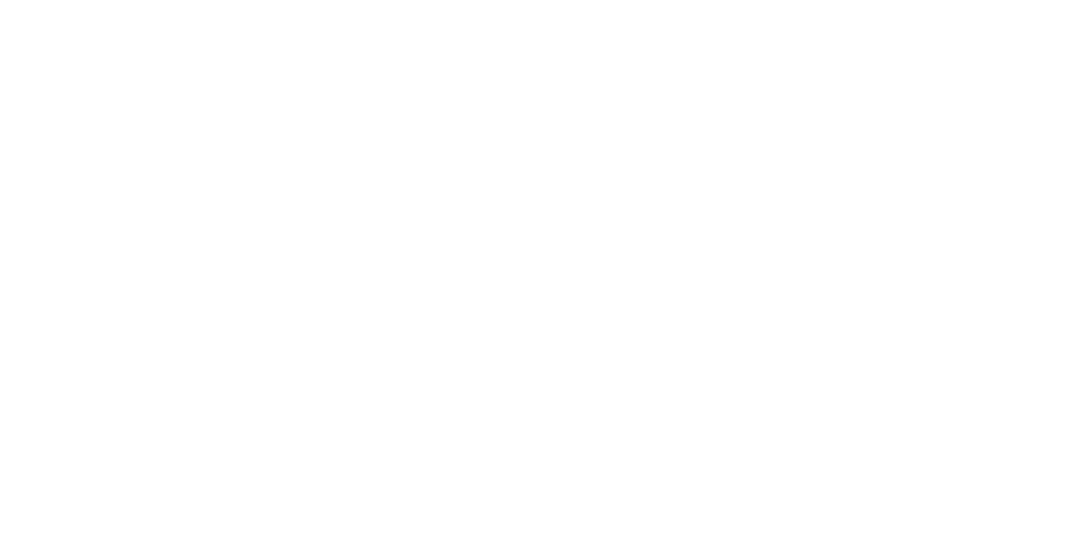
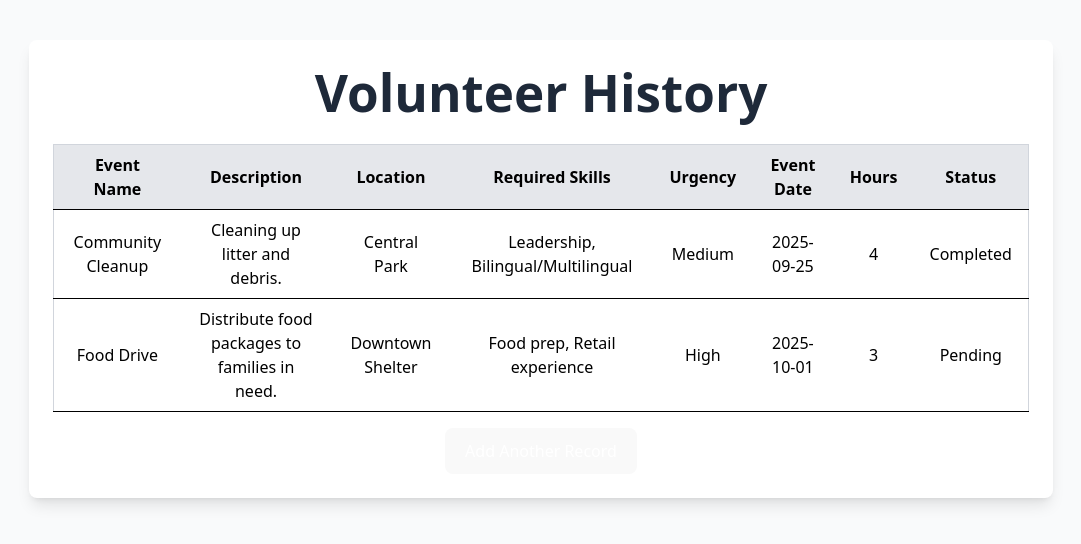
Before and after one commit to T-Sikes/Volunteer_Database_Manager, a React (Vite) app in the folder frontend/: page /volunteer-history in a window 1280 px wide. Before the commit this address had no page. Shown: the top 544 px of the page, without its empty margins (99-1180 px from the left). Built offline with nearby package versions, Linux system fonts and the light colour scheme.

Commit message:
Basic Volunteer history page created. Harcoded history , Form will pull event data from backend when adding records.

```diff
--- a/frontend/src/App.jsx
+++ b/frontend/src/App.jsx
@@ -1,6 +1,7 @@
 import { BrowserRouter as Router, Routes, Route } from "react-router-dom"
 import EventManagement from "./pages/EventManagement.jsx"
 import UserProfile from "./pages/UserProfile.jsx"
+import VolunteerHistory from "./pages/VolunteerHistory.jsx"
 
 function App() {
   return (
@@ -12,6 +13,7 @@ function App() {
         <Routes>
                 <Route path='/event-management' element={<EventManagement/>} />
                 <Route path='/profile' element={<UserProfile/>} />
+                <Route path='/volunteer-history' element={<VolunteerHistory/>} />
         </Routes>
       </Router>
     </div>
--- /dev/null
+++ b/frontend/src/components/VolunteerHistoryForm.jsx
@@ -0,0 +1,89 @@
+import {useState,} from "react";
+
+function VolunteerHistoryForm({ submitRecord, closeForm, events = [] }) {
+  const [selectedEvent, setSelectedEvent] = useState(null);
+  const [hours, setHours] = useState('');
+  const [status, setStatus] = useState('');
+
+  const allStatuses = ["Completed", "Pending", "Cancelled"];
+
+  const handleSubmit = (e) => {
+    e. preventDefault();
+
+    //validations
+    if (!selectedEvent) return alert("Select an event");
+    if (!hours || isNaN(hours)) return alert("Hours must be a number");
+    if (!status) return alert("Status is required");
+
+
+    submitRecord({
+      eventName: selectedEvent.name,
+      description: selectedEvent.description || "",
+      location: selectedEvent.location || "",
+      requiredSkills: selectedEvent.requiredSkills || [],
+      urgency: selectedEvent.urgency || "",
+      eventDate: selectedEvent.eventDate || "",
+      hours: Number(hours),
+      status,
+    });
+
+    //reset form
+    setSelectedEvent(null);
+    setHours("");
+    setStatus("");
+  };
+
+  return (
+    <form className="bg-white p-6 rounded-lg shadow-md w-96 flex flex-col space-y-4">
+      <h2 className="text-xl font-bold text-center text-gray-800 mb-4">Add Volunteer Record</h2>
+
+      {/* Event dropdown */}
+      <div className="flex flex-col">
+        <label className="mb-1 font-medium text-gray-700">Event*</label>
+        <select
+          value={selectedEvent ? selectedEvent.name : ''}
+          onChange={e => {
+            const event = events.find(ev => ev.name === e.target.value);
+            setSelectedEvent(event || null);
+          }}
+          className="border-2 rounded-lg border-gray-500 p-2 text-gray-900 bg-white"
+        >
+          <option value="">Select an event</option>
+          {events.map(ev => (
+            <option key={ev.name} value={ev.name}>{ev.name}</option>
+          ))}
+        </select>
+      </div>
+
+      <div className="flex flex-col">
+        <label className="mb-1 font-medium text-gray-700">Hours*</label>
+        <input
+          type="number"
+          value={hours}
+          onChange={e => setHours(e.target.value)}
+          min={0}
+          className="border-2 rounded-lg border-gray-500 p-2 text-gray-900 bg-white"
+        />
+      </div>
+
+      <div className="flex flex-col">
+        <label className="mb-1 font-medium text-gray-700">Status*</label>
+        <select
+          value={status}
+          onChange={e => setStatus(e.target.value)}
+          className="border-2 rounded-lg border-gray-500 p-2 text-gray-900 bg-white"
+        >
+          <option value="">Select status</option>
+          {allStatuses.map(s => <option key={s} value={s}>{s}</option>)}
+        </select>
+      </div>
+
+      <div className="flex justify-between mt-4">
+        <button onClick={handleSubmit} className="bg-blue-500 text-white px-4 py-2 rounded w-1/2 mr-2">Save</button>
+        <button onClick={closeForm} className="bg-gray-300 px-4 py-2 rounded w-1/2 ml-2">Cancel</button>
+      </div>
+    </form>
+  );
+}
+
+export default VolunteerHistoryForm;
--- /dev/null
+++ b/frontend/src/pages/VolunteerHistory.jsx
@@ -0,0 +1,103 @@
+import { useState, useEffect } from "react";
+import VolunteerHistoryForm from "../components/VolunteerHistoryForm.jsx";
+import EventManagement from "./EventManagement.jsx"; //  pull events dynamically
+
+function VolunteerHistory({ events = [] }) {
+  const [showForm, setShowForm] = useState(false);
+  const [historyData, setHistoryData] = useState([]);
+
+
+//hardcoded example for now
+//will properly pull from eventManagement.jsx when backend is implemented using API FETCH calls
+useEffect(() => {
+    const sampleData = [
+      {
+        eventName: "Community Cleanup",
+        eventDate: "2025-09-25",
+        location: "Central Park",
+        description: "Cleaning up litter and debris.",
+        requiredSkills: ["Leadership", "Bilingual/Multilingual"],
+        urgency: "Medium",
+        hours: 4,
+        status: "Completed",
+      },
+      {
+        eventName: "Food Drive",
+        eventDate: "2025-10-01",
+        location: "Downtown Shelter",
+        description: "Distribute food packages to families in need.",
+        requiredSkills: ["Food prep", "Retail experience"],
+        urgency: "High",
+        hours: 3,
+        status: "Pending",
+      },
+    ];
+    setHistoryData(sampleData);
+  }, []);
+
+
+  const submitRecord = (record) => {
+    setHistoryData([...historyData, record]);
+    setShowForm(false);
+  };
+
+  const toggleForm = () => setShowForm(!showForm);
+
+  return (
+    <>
+      {showForm ? (
+        <div className="flex justify-center items-start min-h-screen w-screen bg-gray-50 py-10">
+          <VolunteerHistoryForm
+            submitRecord={submitRecord}
+            closeForm={toggleForm}
+            events={events}
+          />
+        </div>
+      ) : (
+        <div className="flex justify-center items-start min-h-screen w-screen bg-gray-50 py-10">
+          <div className="w-full max-w-5xl bg-white shadow-lg rounded-lg p-6">
+            <h1 className="text-2xl font-bold mb-6 text-gray-800 text-center">Volunteer History</h1>
+            <div className="overflow-x-auto">
+              <table className="min-w-full border border-gray-300">
+                <thead className="bg-gray-200">
+                  <tr>
+                    <th className="py-2 px-4 border-b text-black">Event Name</th>
+                    <th className="py-2 px-4 border-b text-black">Description</th>
+                    <th className="py-2 px-4 border-b text-black">Location</th>
+                    <th className="py-2 px-4 border-b text-black">Required Skills</th>
+                    <th className="py-2 px-4 border-b text-black">Urgency</th>
+                    <th className="py-2 px-4 border-b text-black">Event Date</th>
+                    <th className="py-2 px-4 border-b text-black">Hours</th>
+                    <th className="py-2 px-4 border-b text-black">Status</th>
+                  </tr>
+                </thead>
+                <tbody>
+                  {historyData.map((record, index) => (
+                    <tr key={index} className="text-center">
+                      <td className="py-2 px-4 border-b text-black">{record.eventName}</td>
+                      <td className="py-2 px-4 border-b text-black">{record.description}</td>
+                      <td className="py-2 px-4 border-b text-black">{record.location}</td>
+                      <td className="py-2 px-4 border-b text-black">{record.requiredSkills.join(", ")}</td>
+                      <td className="py-2 px-4 border-b text-black">{record.urgency}</td>
+                      <td className="py-2 px-4 border-b text-black">{record.eventDate}</td>
+                      <td className="py-2 px-4 border-b text-black">{record.hours}</td>
+                      <td className="py-2 px-4 border-b text-black">{record.status}</td>
+                    </tr>
+                  ))}
+                </tbody>
+              </table>
+            </div>
+            <button
+              onClick={toggleForm}
+              className="bg-blue-500 text-white px-4 py-2 rounded mt-4 block mx-auto"
+            >
+              Add Another Record
+            </button>
+          </div>
+        </div>
+      )}
+    </>
+  );
+}
+
+export default VolunteerHistory;
```
